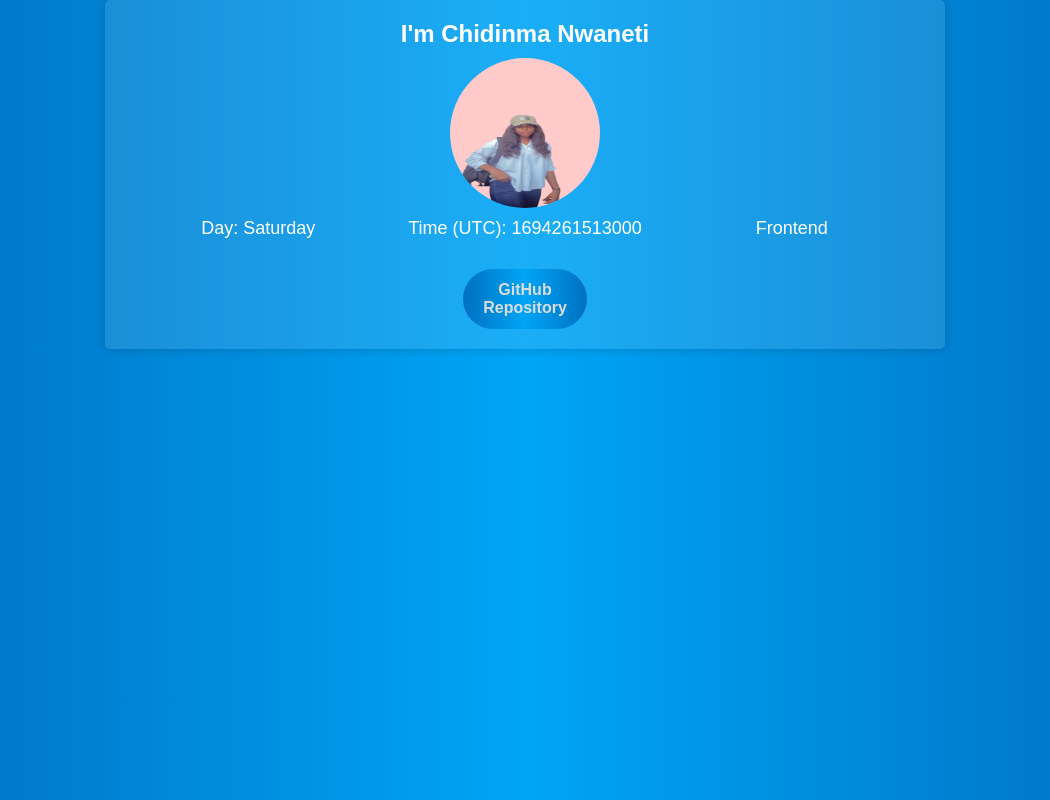
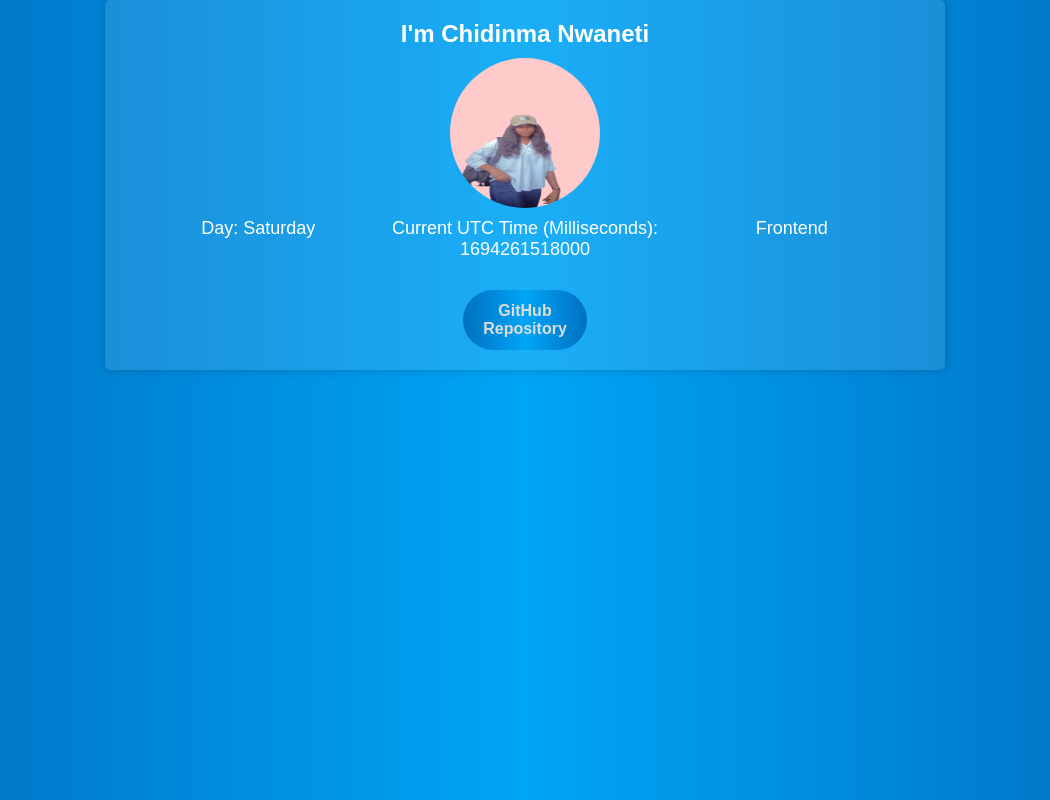
Before and after one commit to chinwaneti/HNG-first-stage, a plain HTML site: page index.html in a window 1280 px wide. Shown: the whole page, without its empty margins (115-1165 px from the left). Drawn offline with Linux system fonts and the light colour scheme.

Commit message:
feat:add files

```diff
--- a/index.html
+++ b/index.html
@@ -128,7 +128,7 @@
         <a href="https://github.com/chinwaneti/HNG-first-stage" data-testid="githubURL" class="github-link">GitHub Repository</a>
     </div>
     <script>
-        document.addEventListener("DOMContentLoaded", function () {
+        function updateDateTime() {
             const dayOfWeekElement = document.querySelector('[data-testid="currentDayOfTheWeek"]');
             const daysOfWeek = ["Sunday", "Monday", "Tuesday", "Wednesday", "Thursday", "Friday", "Saturday"];
             const currentDate = new Date();
@@ -136,9 +136,15 @@
             dayOfWeekElement.textContent = `Day: ${currentDay}`;
 
             const utcTimeElement = document.querySelector('[data-testid="currentUTCTime"]');
-            const currentUTCTime = Date.now();
-            utcTimeElement.textContent = `Time (UTC): ${currentUTCTime}`;
+            const currentTimeMillis = new Date().getTime();
+            utcTimeElement.textContent = `Current UTC Time (Milliseconds): ${currentTimeMillis}`;
+        }
+
+        document.addEventListener("DOMContentLoaded", function () {
+            updateDateTime();
+            setInterval(updateDateTime, 1000);
         });
     </script>
+
 </body>
 </html>
```
